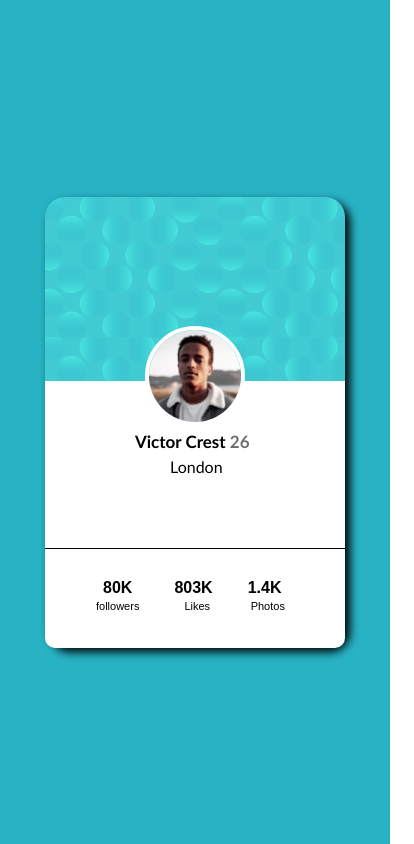
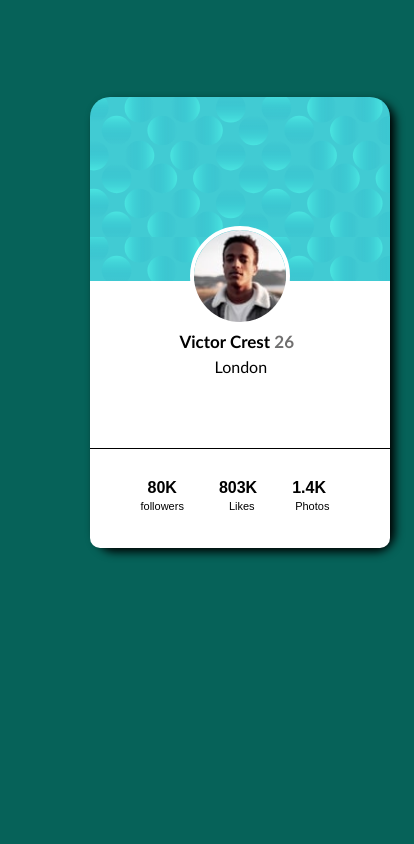
Before and after one commit to Kurtwelle/profilecomponent, a plain HTML site: page index.html in a window 390 px wide. Shown: the whole page, 414 px wide, since content can reach past the window. Drawn offline with Linux system fonts and the light colour scheme.

Commit message:
mobileview

```diff
--- a/style.css
+++ b/style.css
@@ -211,3 +211,16 @@ span{
     margin-left: 13px;
     margin-top: 3px;
 }
+
+@media (max-width: 896px){
+    .container{
+        background-color: #066259;
+        height:;
+        width: 414px;
+    }
+    .card{
+        margin-top: 0px;
+        margin-bottom: 200px;
+        margin-left:65px;
+    }
+}
```
